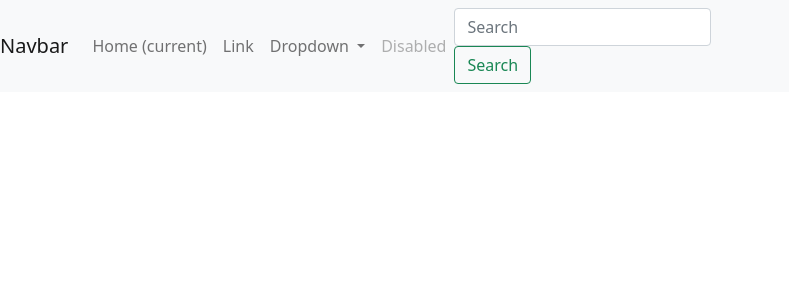
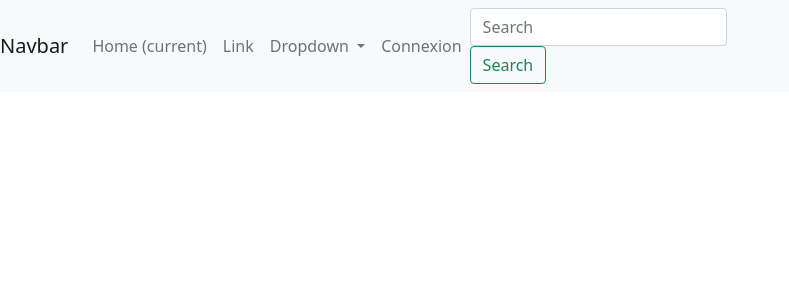
Before and after one commit to OmeletteDeicide/EnterCorp, a Symfony app: template templates/base.html.twig in a window 1280 px wide. Shown: the top 300 px of the page, without its empty margins (0-789 px from the left). Run offline with Twig, Linux system fonts and the light colour scheme; the template is opened without the code that fills it, so the values that code supplies are empty; some libraries are stand-ins or nearby versions.

Commit message:
quelques changements

```diff
--- a/templates/base.html.twig
+++ b/templates/base.html.twig
@@ -19,7 +19,7 @@
 		{% endblock %}
 	</head>
 	<body>
-		{% block nav %}
+
 		<nav class="navbar navbar-expand-lg navbar-light bg-light">
 			<a class="navbar-brand" href="#">Navbar</a>
 			<button class="navbar-toggler" type="button" data-toggle="collapse" data-target="#navbarSupportedContent" aria-controls="navbarSupportedContent" aria-expanded="false" aria-label="Toggle navigation">
@@ -47,9 +47,16 @@
 							<a class="dropdown-item" href="#">Something else here</a>
 						</div>
 					</li>
+					{% block nav %}
+						{% if app.user is null %}
 							<li class="nav-item">
-							<a class="nav-link disabled" href="#">Disabled</a>
+								<a class="nav-link" href="{{ path('app_login') }}">Connexion</a>
 							</li>
+						{% else %}
+							<li class="nav-item">
+								<a class="nav-link" href="{{ path('app_logout') }}">Deconnexion</a>
+							</li>
+						{% endif %}
 					</ul>
 					<form class="form-inline my-2 my-lg-0">
 						<input class="form-control mr-sm-2" type="search" placeholder="Search" aria-label="Search">
@@ -58,7 +65,6 @@
 				</div>
 			</nav>
 		{% endblock %}
-		{% block body %}
-		{% endblock %}
+		{% block body %}{% endblock %}
 	</body>
 </html>
```
Also changed, not shown: 1 other file. Lines whose indentation alone changed are shown as unchanged.
